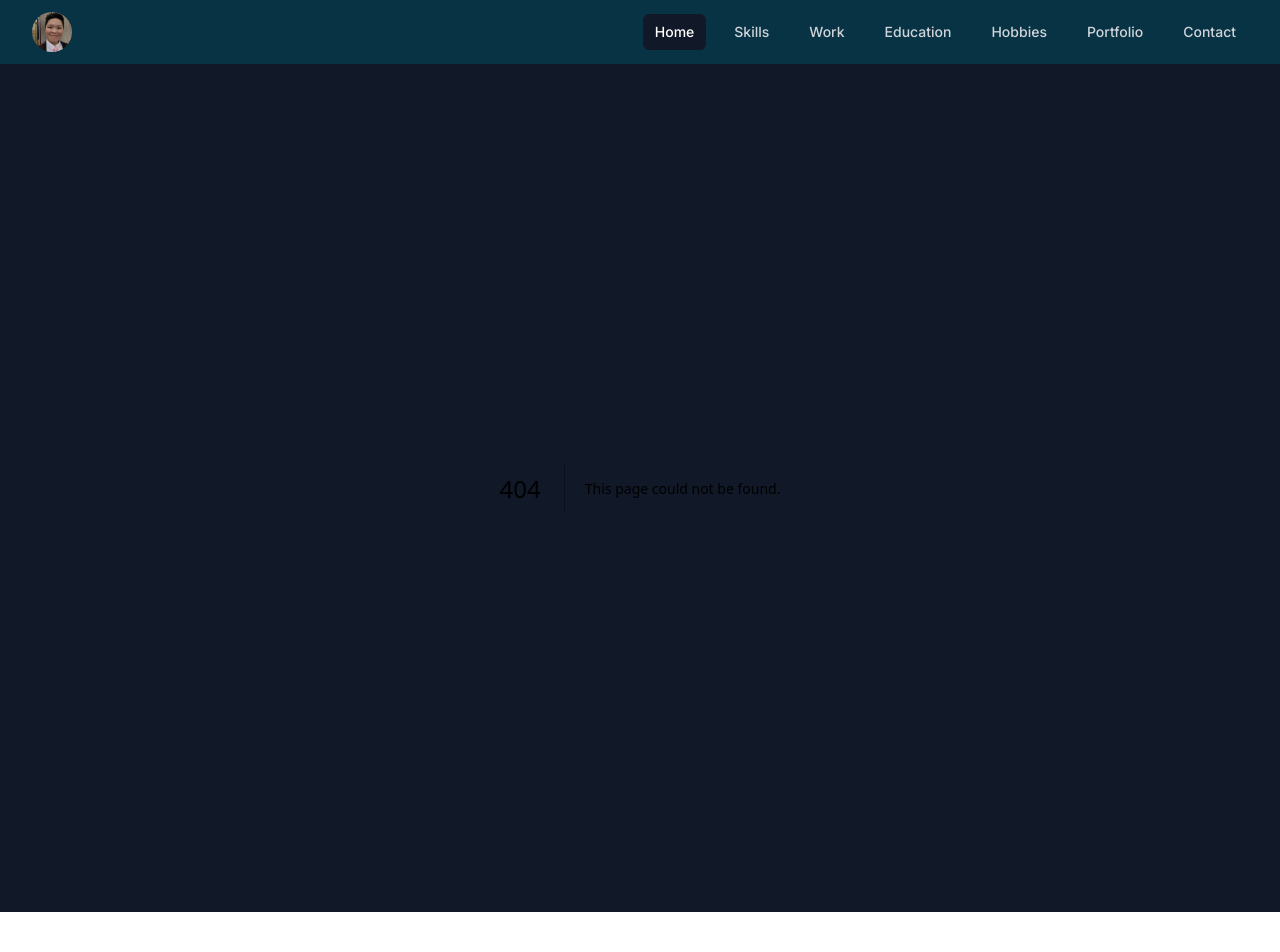
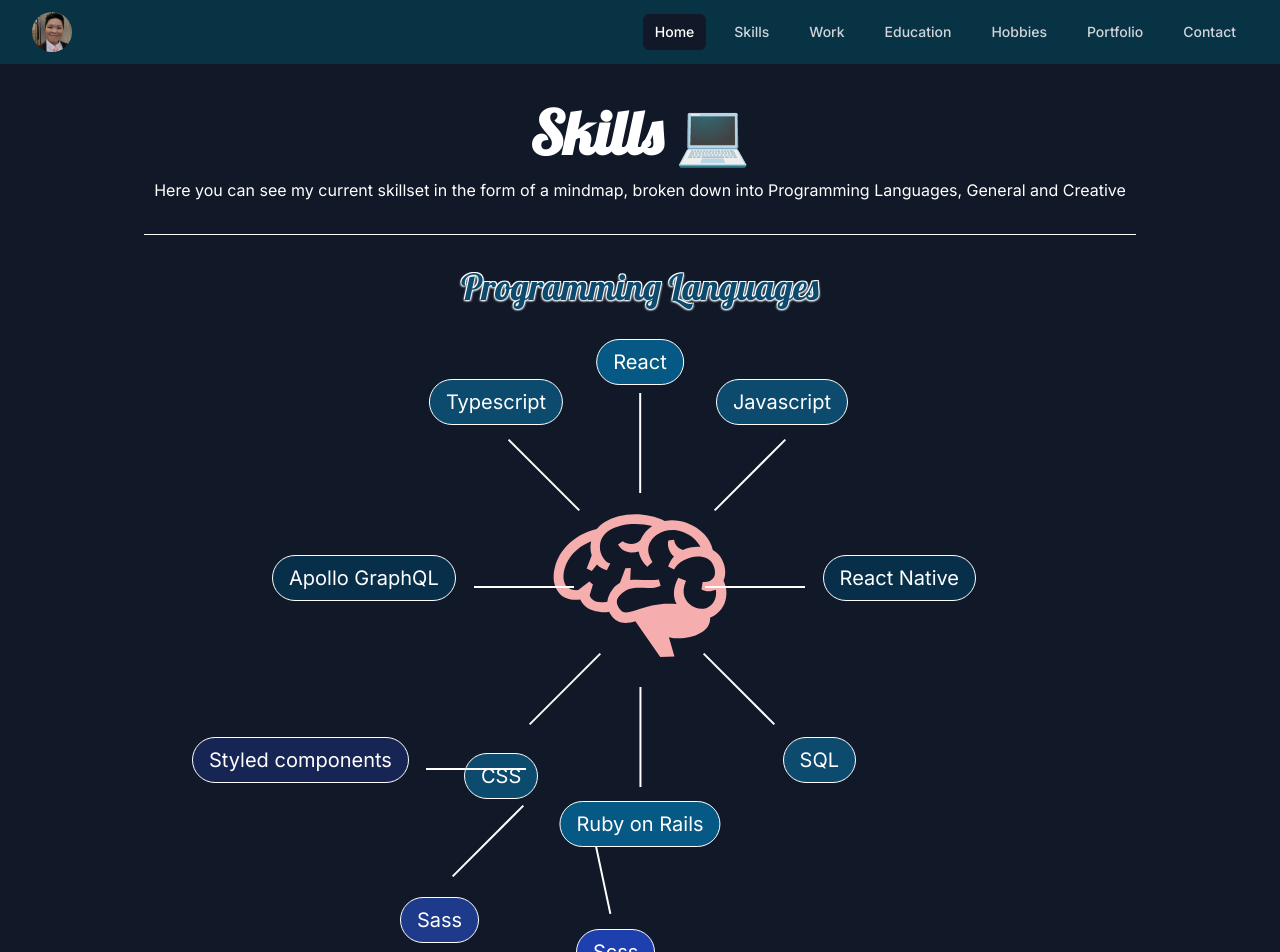
Before and after one commit to WinSanPang/winsanpang, a Next.js app: page /skills in a window 1280 px wide. Before the commit this address had no page. Shown: the top 952 px of the page. Before the commit the page ends 912 px from the top, so only its background shows below. Built offline with nearby package versions, Linux system fonts and the light colour scheme.

Commit message:
Add skills section

```diff
--- /dev/null
+++ b/app/skills/page.tsx
@@ -0,0 +1,14 @@
+import Hero from "@/app/ui/components/hero"
+import Mindmap from "@/app/ui/components/mindmap/mindmap"
+
+export default function Page() {
+  return (
+    <div>
+      <Hero
+        title="Skills 💻"
+        subtitle="Here you can see my current skillset in the form of a mindmap, broken down into Programming Languages, General and Creative"
+      />
+      <Mindmap />
+    </div>
+  )
+}
--- /dev/null
+++ b/app/ui/components/mindmap/mindmap.tsx
@@ -0,0 +1,267 @@
+import Image from "next/image"
+
+import { lobster } from "@/app/ui/fonts"
+
+export default function Mindmap() {
+  const programmingLanguages = [
+    {
+      name: "React",
+      mainPosition: "top-20 left-1/2 transform -translate-x-1/2",
+      pillPosition: "-translate-y-2",
+      linePosition: "",
+      colour: "bg-sky-800",
+    },
+    {
+      name: "Typescript",
+      mainPosition: "top-28 left-1/3 -translate-x-1/2",
+      pillPosition: "translate-x-8",
+      linePosition: "-rotate-45 translate-x-20",
+      colour: "bg-sky-900",
+    },
+    {
+      name: "Javascript",
+      mainPosition: "top-28 right-1/3",
+      pillPosition: "translate-x-8",
+      linePosition: "rotate-45",
+      colour: "bg-sky-900",
+    },
+    {
+      name: "Apollo GraphQL",
+      mainPosition: "top-56 left-1/3 -translate-x-28",
+      pillPosition: "translate-y-16 -translate-x-20",
+      linePosition: "-rotate-90 translate-x-20",
+      colour: "bg-sky-950",
+    },
+    {
+      name: "React Native",
+      mainPosition: "top-56 right-1/3 translate-x-4",
+      pillPosition: "translate-y-16 translate-x-36",
+      linePosition: "rotate-90",
+      colour: "bg-sky-950",
+    },
+    {
+      name: "CSS",
+      mainPosition: "bottom-28 left-1/3 -translate-x-28",
+      pillPosition: "translate-y-36 translate-x-28",
+      linePosition: "rotate-45 translate-x-44 -translate-y-4",
+      colour: "bg-sky-900",
+    },
+    {
+      name: "Styled components",
+      mainPosition: "bottom-40 left-40 -translate-x-36 translate-y-8",
+      pillPosition: "translate-y-36 translate-x-16",
+      linePosition: "rotate-90 translate-x-60 translate-y-20",
+      colour: "bg-blue-950",
+    },
+    {
+      name: "Sass",
+      mainPosition: "bottom-0 left-96 -translate-x-40 translate-y-8",
+      pillPosition: "translate-y-36 translate-x-16",
+      linePosition: "rotate-45 translate-x-28 -translate-y-2",
+      colour: "bg-blue-900",
+    },
+    {
+      name: "Scss",
+      mainPosition: "bottom-0 left-96 -translate-x-36 translate-y-8",
+      pillPosition: "translate-y-44 translate-x-56",
+      linePosition: "-rotate-12 translate-x-52 translate-y-4",
+      colour: "bg-blue-800",
+    },
+    {
+      name: "SQL",
+      mainPosition: "bottom-24 right-1/3 translate-x-2",
+      pillPosition: "translate-y-28 translate-x-8",
+      linePosition: "-rotate-45 -translate-x-12 -translate-y-8",
+      colour: "bg-sky-900",
+    },
+    {
+      name: "Ruby on Rails",
+      mainPosition: "bottom-20 left-1/2 transform -translate-x-1/2",
+      pillPosition: "translate-y-40",
+      linePosition: "",
+      colour: "bg-sky-800",
+    },
+  ]
+
+  const generalSkills = [
+    {
+      name: "Problem-solving",
+      mainPosition: "top-20 left-1/2 transform -translate-x-1/2",
+      pillPosition: "-translate-y-2",
+      linePosition: "",
+      colour: "bg-indigo-800",
+    },
+    {
+      name: "Multi-tasking",
+      mainPosition: "top-28 left-1/3 -translate-x-1/2",
+      pillPosition: "translate-x-8",
+      linePosition: "-rotate-45 translate-x-20",
+      colour: "bg-indigo-900",
+    },
+    {
+      name: "Communication",
+      mainPosition: "top-28 right-1/3",
+      pillPosition: "translate-x-24",
+      linePosition: "rotate-45 translate-x-8",
+      colour: "bg-indigo-900",
+    },
+    {
+      name: "Teamwork",
+      mainPosition: "top-56 left-1/3 -translate-x-24",
+      pillPosition: "translate-y-16 -translate-x-16",
+      linePosition: "-rotate-90 translate-x-20",
+      colour: "bg-indigo-950",
+    },
+    {
+      name: "Attention to detail",
+      mainPosition: "top-56 right-1/3 translate-x-12",
+      pillPosition: "translate-y-16 translate-x-40",
+      linePosition: "rotate-90",
+      colour: "bg-indigo-950",
+    },
+    {
+      name: "Leadership",
+      mainPosition: "bottom-28 left-1/3 -translate-x-40",
+      pillPosition: "translate-y-36 translate-x-28",
+      linePosition: "rotate-45 translate-x-44 -translate-y-4",
+      colour: "bg-indigo-900",
+    },
+    {
+      name: "Cantonese",
+      mainPosition: "bottom-24 right-1/3 translate-x-2",
+      pillPosition: "translate-y-32 translate-x-12",
+      linePosition: "-rotate-45 -translate-x-4 -translate-y-8",
+      colour: "bg-indigo-900",
+    },
+    {
+      name: "Customer service",
+      mainPosition: "bottom-20 left-1/2 transform -translate-x-1/2",
+      pillPosition: "translate-y-40",
+      linePosition: "",
+      colour: "bg-indigo-800",
+    },
+  ]
+
+  const creativeSkills = [
+    {
+      name: "iMovie",
+      mainPosition: "top-28 left-1/3 -translate-x-1/2",
+      pillPosition: "translate-x-8",
+      linePosition: "-rotate-45 translate-x-20",
+      colour: "bg-violet-900",
+    },
+    {
+      name: "Photoshop",
+      mainPosition: "top-32 right-1/3 -translate-x-8",
+      pillPosition: "translate-x-20",
+      linePosition: "rotate-45 translate-x-8",
+      colour: "bg-violet-900",
+    },
+    {
+      name: "Photography",
+      mainPosition: "bottom-28 left-1/3 -translate-x-40",
+      pillPosition: "translate-y-36 translate-x-28",
+      linePosition: "rotate-45 translate-x-44 -translate-y-4",
+      colour: "bg-violet-900",
+    },
+    {
+      name: "Creative writing",
+      mainPosition: "bottom-24 right-1/3 translate-x-2",
+      pillPosition: "translate-y-32 translate-x-12",
+      linePosition: "-rotate-45 -translate-x-4 -translate-y-8",
+      colour: "bg-violet-900",
+    },
+  ]
+
+  return (
+    <div>
+      <div className="relative w-full h-[600px] mb-36">
+        {/* Brain SVG icon from SVG Repo at https://www.svgrepo.com/svg/441585/brain */}
+        <Image
+          src="/icons/brain.svg"
+          alt="An illustration icon of a brain's side profile"
+          width={300}
+          height={300}
+          className="absolute top-1/2 left-1/2 transform -translate-x-1/2 -translate-y-1/2"
+        />
+        <h3
+          className={`${lobster.className} text-center text-4xl text-sky-900 font-bold mt-8 [text-shadow:_-1.0px_1.0px_2.0px_white,1.0px_1.0px_2.0px_white,1.0px_-1.0px_0_white,-1.0px_-1.0px_0_white]`}
+        >
+          Programming Languages
+        </h3>
+        {programmingLanguages.map(
+          ({ name, mainPosition, pillPosition, linePosition, colour }) => (
+            <div key={name} className={`absolute ${mainPosition}`}>
+              <div
+                className={`${colour} rounded-full px-4 py-2 border border-white ${pillPosition}`}
+              >
+                <p className="text-white text-xl">{name}</p>
+              </div>
+              <div className="flex justify-center">
+                <div className={`bg-white w-[2px] h-[100px] ${linePosition}`} />
+              </div>
+            </div>
+          )
+        )}
+      </div>
+      <div className="relative w-full h-[600px] mb-4">
+        {/* Brain SVG icon from SVG Repo at https://www.svgrepo.com/svg/441585/brain */}
+        <Image
+          src="/icons/brain.svg"
+          alt="An illustration icon of a brain's side profile"
+          width={300}
+          height={300}
+          className="absolute top-1/2 left-1/2 transform -translate-x-1/2 -translate-y-1/2"
+        />
+        <h3
+          className={`${lobster.className} text-center text-4xl text-indigo-800 font-bold mt-8 [text-shadow:_-1.0px_1.0px_2.0px_white,1.0px_1.0px_2.0px_white,1.0px_-1.0px_0_white,-1.0px_-1.0px_0_white]`}
+        >
+          General
+        </h3>
+        {generalSkills.map(
+          ({ name, mainPosition, pillPosition, linePosition, colour }) => (
+            <div key={name} className={`absolute ${mainPosition}`}>
+              <div
+                className={`${colour} rounded-full px-4 py-2 border border-white ${pillPosition}`}
+              >
+                <p className="text-white text-xl">{name}</p>
+              </div>
+              <div className="flex justify-center">
+                <div className={`bg-white w-[2px] h-[100px] ${linePosition}`} />
+              </div>
+            </div>
+          )
+        )}
+      </div>
+      <div className="relative w-full h-[600px] mb-4">
+        {/* Brain SVG icon from SVG Repo at https://www.svgrepo.com/svg/441585/brain */}
+        <Image
+          src="/icons/brain.svg"
+          alt="An illustration icon of a brain's side profile"
+          width={300}
+          height={300}
+          className="absolute top-1/2 left-1/2 transform -translate-x-1/2 -translate-y-1/2"
+        />
+        <h3
+          className={`${lobster.className} text-center text-4xl text-purple-800 font-bold mt-8 [text-shadow:_-1.0px_1.0px_2.0px_white,1.0px_1.0px_2.0px_white,1.0px_-1.0px_0_white,-1.0px_-1.0px_0_white]`}
+        >
+          Creative
+        </h3>
+        {creativeSkills.map(
+          ({ name, mainPosition, pillPosition, linePosition, colour }) => (
+            <div key={name} className={`absolute ${mainPosition}`}>
+              <div
+                className={`${colour} rounded-full px-4 py-2 border border-white ${pillPosition}`}
+              >
+                <p className="text-white text-xl">{name}</p>
+              </div>
+              <div className="flex justify-center">
+                <div className={`bg-white w-[2px] h-[100px] ${linePosition}`} />
+              </div>
+            </div>
+          )
+        )}
+      </div>
+    </div>
+  )
+}
--- a/app/ui/components/timeline/timeline-section.tsx
+++ b/app/ui/components/timeline/timeline-section.tsx
@@ -41,7 +41,7 @@ export default function TimelineSection({
         <div className="rounded-full bg-white size-8"></div>
         {!isLast && (
           <div
-            className={`absolute top-0.5 inset-1/2 ${height} bg-white w-[4px]`}
+            className={`absolute top-0.5 inset-1/2 bg-white w-[4px] ${height}`}
           />
         )}
       </div>
```
Also changed, not shown: public/icons/brain.svg (added).
